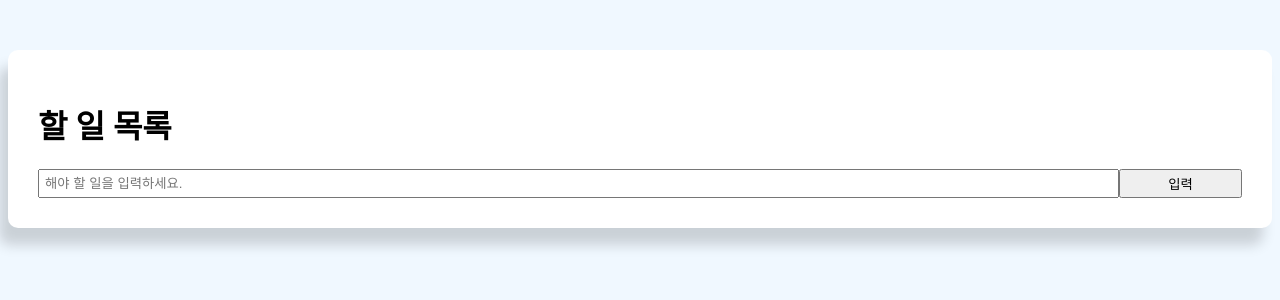
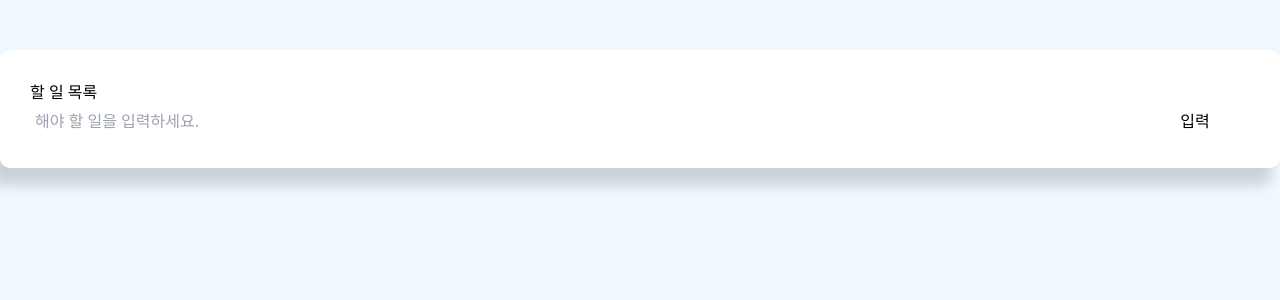
Before and after one commit to ddhoho/react-todo-app, a React (Create React App) app: page / in a window 1280 px wide. Shown: the top 300 px of the page. Built offline with nearby package versions, Linux system fonts and the light colour scheme.

Commit message:
240106 컴포넌트 화 & tailwind css 설치

```diff
--- a/package.json
+++ b/package.json
@@ -34,5 +34,10 @@
       "last 1 firefox version",
       "last 1 safari version"
     ]
+  },
+  "devDependencies": {
+    "autoprefixer": "^10.4.16",
+    "postcss": "^8.4.33",
+    "tailwindcss": "^3.4.1"
   }
 }
--- a/src/App.css
+++ b/src/App.css
@@ -1,3 +1,11 @@
+@tailwind base;
+@tailwind components;
+@tailwind utilities;
+
+body {
+     background: aliceblue;
+}
+
 .container {
      margin: auto;
      max-width: 600px;
--- a/src/App.js
+++ b/src/App.js
@@ -2,6 +2,7 @@
 import React, { useState } from "react";
 import "./App.css"
 import List from "./components/List";
+import Form from "./components/Form";
 
 // 클래스형
 // 가져온 {Component}를 extends해서 사용함
@@ -17,11 +18,7 @@ export default function App() {
   const [todoData, setTodoData] = useState([]);
   const [value, setValue] = useState("");
 
-  const handleChange = (e) => {
-    console.log(e.target.value)
-    //this.setState({ value: e.target.value }) // 클래스형
-    setValue(e.target.value);
-  }
+
 
   const handleSubmit = (e) => {
     // form 안에서 input을 전송할때 페이지 리로드 되는걸 막아줌
@@ -57,26 +54,12 @@ export default function App() {
 
         <List todoData={todoData} setTodoData={setTodoData} />
 
-        <form style={{ display: 'flex' }} onSubmit={handleSubmit}>
-          <input
-            type="text"
-            name="value"
-            style={{ flex: "10", padding: "5px" }}
-            placeholder="해야 할 일을 입력하세요."
-            value={value}
-            onChange={handleChange}
-          />
-          <input
-            type="submit"
-            value="입력"
-            className="btn"
-            style={{ flex: '1' }}
-          />
-
-        </form>
+        <Form handleSubmit={handleSubmit} value={value} setValue={setValue} />
 
       </div>
     </duv >
   )
 }
 // } // render 중괄호
+
+///
--- /dev/null
+++ b/src/components/Form.js
@@ -0,0 +1,30 @@
+import React from 'react'
+
+// eslint-disable-next-line import/no-anonymous-default-export
+export default function ({ handleSubmit, value, setValue }) {
+     const handleChange = (e) => {
+          console.log(e.target.value)
+          //this.setState({ value: e.target.value }) // 클래스형
+          setValue(e.target.value);
+     }
+
+     return (
+          <form style={{ display: 'flex' }} onSubmit={handleSubmit}>
+               <input
+                    type="text"
+                    name="value"
+                    style={{ flex: "10", padding: "5px" }}
+                    placeholder="해야 할 일을 입력하세요."
+                    value={value}
+                    onChange={handleChange}
+               />
+               <input
+                    type="submit"
+                    value="입력"
+                    className="btn"
+                    style={{ flex: '1' }}
+               />
+
+          </form>
+     )
+}
--- /dev/null
+++ b/tailwind.config.js
@@ -0,0 +1,10 @@
+/** @type {import('tailwindcss').Config} */
+module.exports = {
+  content: [
+    "./src/**/*.{js,jsx,ts,tsx}",
+  ],
+  theme: {
+    extend: {},
+  },
+  plugins: [],
+}
```
Also changed, not shown: 2 other files (tests, documents, lock files or other folders).
